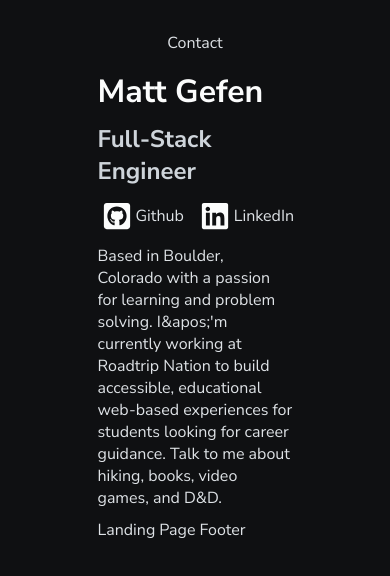
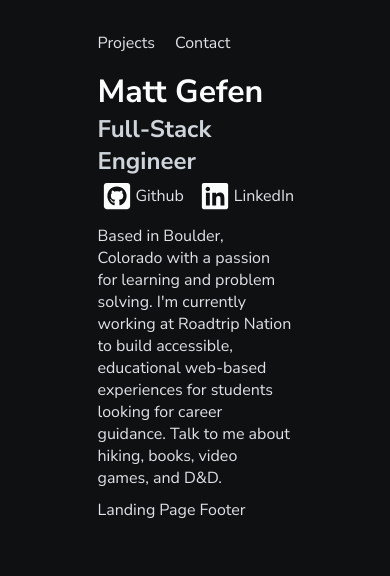
Before and after one commit to matt-gefen/portfolio-next, a Next.js app: page / in a window 390 px wide. Shown: the top 576 px of the page. Built offline with nearby package versions, Linux system fonts and the light colour scheme.

Commit message:
adding responsive navbar and projects route

```diff
--- /dev/null
+++ b/app/components/nav/NavBar.module.css
@@ -0,0 +1,5 @@
+.nav_bar {
+  display: flex;
+  width: 100%;
+  gap: 20px;
+}
--- a/app/components/nav/NavBar.tsx
+++ b/app/components/nav/NavBar.tsx
@@ -1,12 +1,35 @@
 'use client';
-// import Image from "next/image";
-import Link from 'next/link'
-// import styles from "./NavBar.module.css";
+import Link from 'next/link';
+import styles from './NavBar.module.css'
+import { usePathname } from 'next/navigation'
+import { map } from 'lodash';
 
 export default function NavBar() {
+  const routes = [
+    {
+      url: '/',
+      name: 'Home'
+    },
+    {
+      url: '/projects',
+      name: 'Projects'
+    },
+    {
+      url: '/contact',
+      name: 'Contact'
+    }
+  ]
+  const pathName = usePathname();
+
   return (
-    <div>
-      <Link href={'/contact'}>Contact</Link>
+    <div className={`${styles.nav_bar}`}>
+      {
+        map(routes, (route)=> {
+          if(pathName !== route.url) {
+            return <Link href={route.url}>{route.name}</Link>
+          }
+        })
+      }
     </div>
   );
 }
--- a/app/contact/page.tsx
+++ b/app/contact/page.tsx
@@ -2,8 +2,8 @@
 
 export default function Contact() {
   return (
-    <>
+    <main>
       <p>Contact</p>
-    </>
+    </main>
   );
 }
--- a/app/globals.css
+++ b/app/globals.css
@@ -23,6 +23,15 @@ body {
 body {
   color: #DEE2E6;
 }
+main {
+  margin-top: 1rem;
+  width: 50vw;
+  display: flex;
+  flex-direction: column;
+  gap: 10px;
+  align-items: left;
+  min-height: 100vh;
+}
 
 a {
   color: inherit;
--- a/app/page.module.css
+++ b/app/page.module.css
@@ -1,4 +1,4 @@
-.main {
+/* .main {
   margin-top: 1rem;
   width: 50vw;
   display: flex;
@@ -6,10 +6,18 @@
   gap: 10px;
   align-items: left;
   min-height: 100vh;
+} */
+.hero {
+  display: flex;
+  flex-direction: column;
+  .hero_text {
+    display: flex;
+    flex-direction: column;
   }
   .social_links {
     display: flex;
-  align-items: center;
+    flex-direction: row;
+    align-items: left;
     gap: 8px;
     .social_link {
       display: flex;
@@ -17,10 +25,8 @@
       width: fit-content;
       padding: 4px;
       gap: 4px;
-    /* background-color: grey; */
       & svg {
         fill: #FBFCFC;
-      /* fill: #F8F9FA; */
         height: 30px;
         width: 30px;
       }
@@ -31,3 +37,4 @@
       }
     }
   }
+}
--- a/app/page.tsx
+++ b/app/page.tsx
@@ -1,4 +1,3 @@
-import Image from "next/image";
 import Link from "next/link";
 import styles from "./page.module.css";
 import Github from "./components/icons/Github";
@@ -7,9 +6,12 @@ import Mail from "./components/icons/Mail";
 
 export default function Home() {
   return (
-    <main className={styles.main}>
+    <main>
+      <div className={`${styles.hero}`}>
+        <div className={`${styles.hero_text}`}>
           <h1>Matt Gefen</h1>
           <h2>Full-Stack Engineer</h2>
+        </div>
         <div className={`${styles.social_links}`}>
           <Link href={'https://github.com/matt-gefen'} target="_blank" className={`${styles.social_link}`}>
             <Github/>
@@ -24,9 +26,10 @@ export default function Home() {
             Mail
           </Link> */}
         </div>
+      </div>
       <div>
         <p>
-          {"Based in Boulder, Colorado with a passion for learning and problem solving. I&apos;'m currently working at Roadtrip Nation to build accessible, educational web-based experiences for students looking for career guidance. Talk to me about hiking, books, video games, and D&D."}
+          {`Based in Boulder, Colorado with a passion for learning and problem solving. I'm currently working at Roadtrip Nation to build accessible, educational web-based experiences for students looking for career guidance. Talk to me about hiking, books, video games, and D&D.`}
         </p>
       </div>
       <div>Landing Page Footer</div>
```
Also changed, not shown: app/projects/page.tsx (added, +9 -0 lines), package.json (+6 -4 lines), 1 other file (tests, documents, lock files or other folders). Lines whose indentation alone changed are shown as unchanged.
